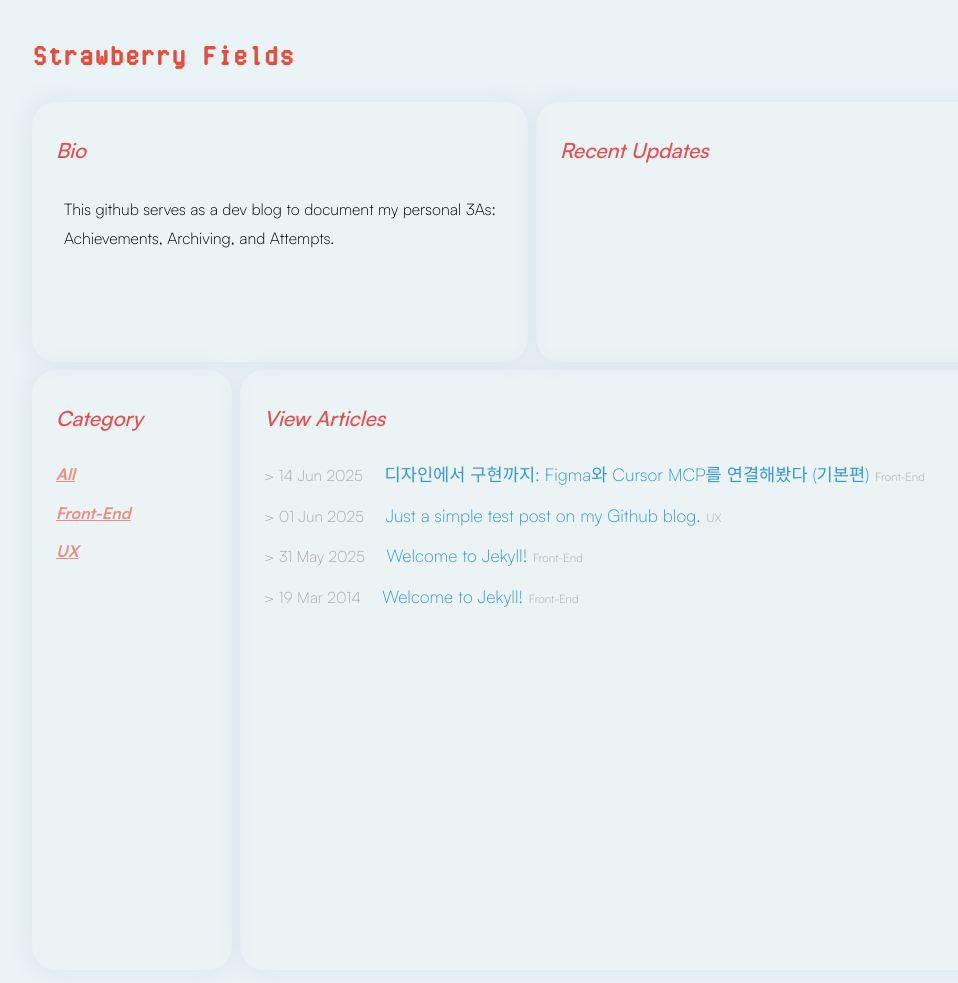
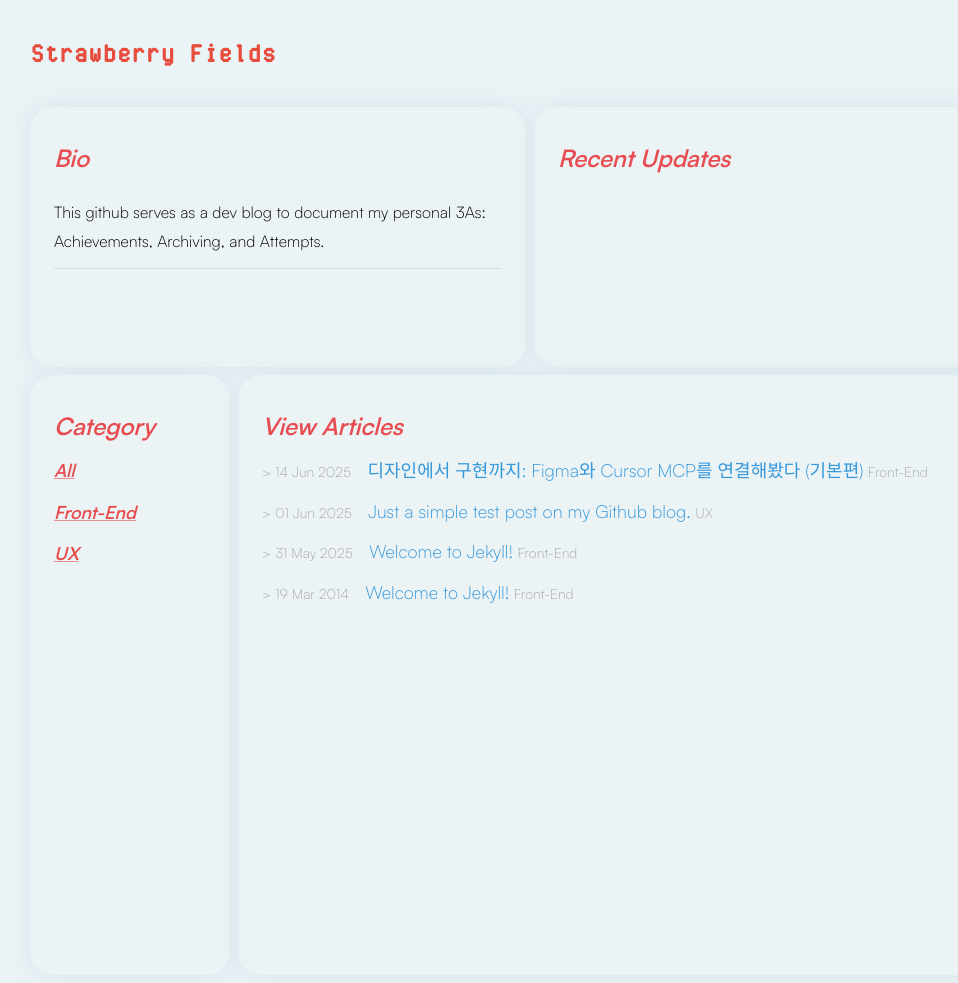
Before and after one commit to HJKUNST/strawberry-fields, a Jekyll site: the page built from index.html, in a window 1280 px wide. Shown: the whole page, without its empty margins (66-1024 px from the left). Built offline with Jekyll 4.4.1, drawn with Linux system fonts in a browser that asks for light colours.

Commit message:
fix: fixing figma-to-code-2

```diff
--- a/css/main.css
+++ b/css/main.css
@@ -3,7 +3,7 @@
 @font-face {
    font-family: "Satoshi-Variable";
    src: url("fonts/Satoshi-Variable.woff2") format("woff2");
-   font-weight: 300 900;
+   font-weight: 300 500 900;
    font-display: swap;
 }
 
@@ -12,6 +12,52 @@
    src: url("./fonts/cygnito-mono-regular.woff2") format("woff2");
    font-weight: 400;
    font-display: swap;
+}
+
+/* Radix-inspired spacing scale variables */
+:root {
+   --space-1: 4px;
+   --space-2: 8px;
+   --space-3: 12px;
+   --space-4: 16px;
+   --space-5: 24px;
+   --space-6: 32px;
+   --space-7: 40px;
+   --space-8: 48px;
+   --space-9: 64px;
+
+   /* Radix typography scale */
+   --font-size-1: 12px;
+   --font-size-2: 14px;
+   --font-size-3: 16px;
+   --font-size-4: 18px;
+   --font-size-5: 20px;
+   --font-size-6: 24px;
+   --font-size-7: 28px;
+   --font-size-8: 35px;
+   --font-size-9: 60px;
+
+   /* Corresponding line heights */
+   --line-height-1: 16px;
+   --line-height-2: 20px;
+   --line-height-3: 24px;
+   --line-height-4: 26px;
+   --line-height-5: 28px;
+   --line-height-6: 30px;
+   --line-height-7: 36px;
+   --line-height-8: 40px;
+   --line-height-9: 60px;
+
+   /* Letter spacing */
+   --letter-spacing-1: 0.0025em;
+   --letter-spacing-2: 0em;
+   --letter-spacing-3: 0em;
+   --letter-spacing-4: -0.0025em;
+   --letter-spacing-5: -0.005em;
+   --letter-spacing-6: -0.00625em;
+   --letter-spacing-7: -0.0075em;
+   --letter-spacing-8: -0.01em;
+   --letter-spacing-9: -0.025em;
 }
 
 /* Some assumptions */
@@ -32,7 +78,8 @@
    background-color: #eaf3f5;
    font-family: "Satoshi-Variable", "Open Sans", sans-serif;
    font-weight: 300;
-   font-size: 1.3rem;
+   font-size: var(--font-size-5);
+   line-height: 1.7;
    -webkit-font-smoothing: antialiased;
    text-align: center;
 }
@@ -40,11 +87,11 @@
 main {
    font-size: 100%;
    text-align: left;
-   margin: 2em auto 0.5em;
-   line-height: 1.5em;
+   margin: var(--space-6) auto var(--space-2);
+   line-height: 1.5;
    max-width: 70rem;
-   padding-left: 18px;
-   padding-right: 18px;
+   padding-left: var(--space-4);
+   padding-right: var(--space-4);
 }
 
 /* .category {
@@ -64,16 +111,14 @@
 .cardWrapper {
    display: flex;
    flex-direction: column;
-   gap: 8px;
+   gap: var(--space-2);
 }
-
-
 
 .cards {
    display: flex;
    flex-wrap: wrap;
    align-items: flex-start;
-   gap: 8px;
+   gap: var(--space-2);
    max-width: 1000px;
    width: 100%;
    z-index: 1;
@@ -83,7 +128,7 @@
    flex: 1 1 300px;
    /* min-width: 400px; */
    min-height: 260px;
-   padding: 12px 24px;
+   padding: var(--space-3) var(--space-5);
    background-color: rgba(239, 241, 245, 0.3);
    box-shadow: 0px 0px 24px #D8E5EE;
    border-radius: 24px;
@@ -92,7 +137,7 @@
 .articleRow {
    display: flex;
    flex-direction: row;
-   gap: 8px;
+   gap: var(--space-2);
    width: 100%;
    max-width: 1000px;
 }
@@ -113,12 +158,12 @@
 
 .categoryList {
    font-family: "Satoshi-Variable", "Open Sans", sans-serif;
-   font-size: 1rem;
+   font-size: var(--font-size-3);
    font-weight: 300;
    font-style: italic;
    text-decoration: underline;
    color: rgba(231, 76, 60, 0.6);
-   line-height: 2.4rem;
+   line-height: 1.8;
 }
 
 .categoryItem:hover {
@@ -126,53 +171,74 @@
 }
 
 h1 {
-   color: #e74c3c;
-   font-weight: 500;
+   line-height: 1.2;
+   color: rgba(231, 76, 80, 1);
+   font-weight: 800;
    font-style: italic;
-   font-size: 1.5rem;
+   font-size: var(--font-size-7);
+   letter-spacing: var(--letter-spacing-7);
+   margin-bottom: var(--space-4);
 }
 
 h2 {
-   font-size: 140%;
-   margin: 1em 0em 1em 0em;
+   line-height: 1.3;
    color: rgba(231, 76, 80, 1);
-   font-weight: 500;
+   font-weight: 600;
    font-style: italic;
-   font-size: 1.3rem;
+   font-size: var(--font-size-6);
+   letter-spacing: var(--letter-spacing-6);
+   margin-bottom: var(--space-3);
+   margin-top: var(--space-5);
 }
 
 h3 {
-   font-size: 100%;
+   font-size: var(--font-size-5);
+   font-weight: 400;
+   font-style: italic;
+   line-height: 1.4;
+   letter-spacing: var(--letter-spacing-5);
+   color: rgba(231, 76, 80, 1);
+   margin-bottom: var(--space-2);
+   margin-top: var(--space-6);
 }
 
 h4 {
-   font-size: 100%;
+   font-size: var(--font-size-4);
+   font-weight: 600;
+   font-style: italic;
+   line-height: 1.4;
+   letter-spacing: var(--letter-spacing-5);
+   color: rgba(231, 76, 80, 1);
+   margin-bottom: var(--space-2);
+   margin-top: var(--space-4);
 }
 
-h5 {
-   font-size: 100%;
+
+
+p {
+   padding: var(--space-3) 0px;
+   font-size: var(--font-size-3);
+   line-height: 1.8;
+   margin: var(--space-4) 0;
+   border-bottom: 1px solid rgba(52, 152, 219, 0.2);
 }
 
-h6 {
-   font-size: 100%;
-}
-
-p {
-   padding: 8px 8px;
-   font-size: 1rem;
-   line-height: 1.8rem;
+li {
+   font-size: var(--font-size-3);
+   line-height: 1.8;
+   margin-bottom: var(--space-4) 0;
 }
 
 hr {
    border: none;
-   border-top: 1px solid #ccc;
-   margin: 1rem 0;
+   border-top: 1px solid rgba(52, 152, 219, 0.2);
+   margin: var(--space-4) 0;
 }
 
 /* Gentle links */
 a {
-   font-size: 1.1rem;
-   line-height: 1.8rem;
+   font-size: var(--font-size-4);
+   line-height: 1.8;
    color: #3498DB;
    text-decoration: none;
 }
@@ -184,21 +250,22 @@
 /* -------------- The blog posts archive, a long list----------- */
 .posts {
    list-style-type: none;
-   margin-bottom: 2em;
+   margin-bottom: var(--space-6);
 }
 
 .posts li {
    overflow: hidden;
    text-overflow: ellipsis;
    white-space: nowrap;
-   line-height: 1.8em;
+   line-height: 1.8;
+   margin-bottom: var(--space-2);
 }
 
 .posts span {
    color: #aaa;
    font-family: "Satoshi-Variable", "Open Sans", sans-serif;
-   font-size: 75%;
-   margin-right: 1em;
+   font-size: var(--font-size-2);
+   margin-right: var(--space-3);
 }
 
 /* Don't display date if screen is small */
@@ -211,24 +278,24 @@
 /* the website's name on the header */
 .title {
    display: inline-block;
-   line-height: 0.5em;
-   margin-bottom: 2rem;
+   line-height: 1.2;
+   margin-bottom: var(--space-6);
 }
 
 .title a {
    font-family: "Cygnito-Mono-Regular", "Satoshi-Variable", sans-serif;
    color: rgba(231, 76, 60, 1);
-   margin-bottom: 2rem;
+   margin-bottom: var(--space-6);
    font-weight: 600;
    letter-spacing: 0.003em;
    font-style: normal;
-   font-size: 1.6rem;
+   font-size: var(--font-size-6);
 }
 
 .markdown-body a {
    color: #005E9D;
    font-weight: 500;
-   font-size: 1rem;
+   font-size: var(--font-size-3);
    font-style: italic;
    text-decoration: underline;
 }
@@ -237,19 +304,16 @@
    color: #000;
 }
 
-/* .title {
-   margin-top: .4em;
-} */
-
 .meta {
    color: #aaa;
+   margin-bottom: var(--space-4);
 }
 
 code {
    font-family: "IBM Plex Mono", monospace !important;
    font-weight: 500;
-   padding: .25em .5em;
-   font-size: 80%;
+   padding: var(--space-1) var(--space-2);
+   font-size: var(--font-size-2);
    color: #007ED2;
    background-color: rgba(52, 152, 219, 0.1);
    border-radius: 3px;
@@ -258,10 +322,10 @@
 pre {
    font-family: "IBM Plex Mono", monospace;
    display: block;
-   margin: 4px 0 14px;
-   padding: 20px 30px;
-   font-size: 1rem;
-   line-height: 1.6;
+   margin: var(--space-4) 0 var(--space-5);
+   padding: var(--space-6) var(--space-7);
+   font-size: var(--font-size-3);
+   line-height: 1.8;
    white-space: pre;
    white-space: pre-wrap;
    word-break: break-all;
@@ -273,13 +337,13 @@
 
 pre code {
    padding: 0;
-   font-size: 80%;
+   font-size: var(--font-size-2);
    color: inherit;
    background-color: transparent;
 }
 
 .highlight {
-   margin-bottom: 15px;
+   margin-bottom: var(--space-4);
    border-radius: 4px;
 }
 
@@ -288,8 +352,8 @@
 }
 
 blockquote {
-   padding: 0px 18px;
-   margin: 15px 0;
+   padding: 0px var(--space-4);
+   margin: var(--space-4) 0;
    border-left: 4px solid rgba(52, 73, 94, 0.85);
 }
 
@@ -305,8 +369,9 @@
 
 article ul,
 article ol {
-   margin-left: 1.35em;
-   margin-bottom: 0.7em;
+   margin-left: var(--space-5);
+   margin-bottom: var(--space-4);
+   margin-top: var(--space-2);
 }
 
 /* Rounded corners, aligned, etc. */
@@ -317,12 +382,15 @@
    display: block;
    margin-left: auto;
    margin-right: auto;
+   margin-top: var(--space-4);
+   margin-bottom: var(--space-4);
    max-width: 80%;
    page-break-inside: avoid;
 }
 
 footer {
    height: 2.5em;
+   margin-top: var(--space-8);
 }
 
 footer #date {
@@ -331,7 +399,7 @@
 
 footer #return,
 footer #date {
-   font-size: 0.9rem;
+   font-size: var(--font-size-2);
    overflow: hidden;
    text-overflow: ellipsis;
    white-space: nowrap;
```
